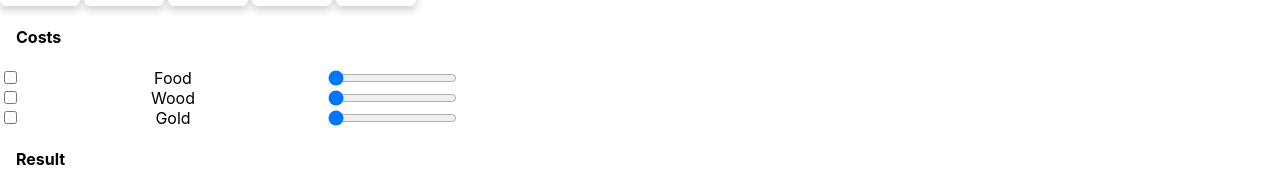
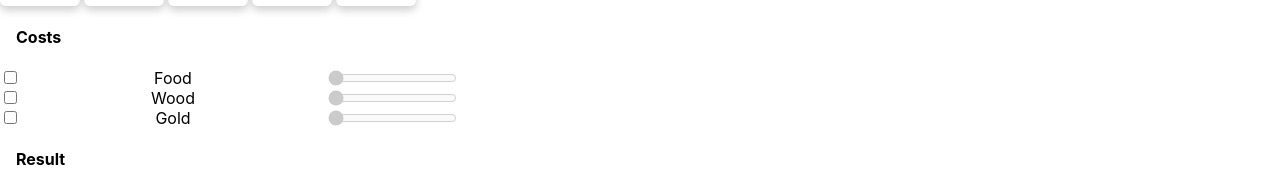
Before and after one commit to UtkuErdemir/React-Training-App, a React (Create React App) app: page /units in a window 1280 px wide. Shown: the part 162-338 px from the top of the page. Built offline with nearby package versions, Linux system fonts and the light colour scheme; no server answers.

Commit message:
Cost Filter is improved

```diff
--- a/src/pages/Units/components/CostFilter/index.jsx
+++ b/src/pages/Units/components/CostFilter/index.jsx
@@ -1,21 +1,33 @@
-import React from 'react'
+import React, { useState } from 'react'
 import Checkbox from '../../../../components/Checkbox'
 import Range from '../../../../components/Range'
 import PropTypes from 'prop-types'
 import './style.scss'
 
-function CostFilter ({ title, onChange }) {
+function CostFilter ({ title, onChange, removeFilter, max, min, value }) {
+  const [isActive, setIsActive] = useState(false)
+  const sendRange = value => {
+    if (isActive) onChange(title, value)
+  }
+  const onPress = (value) => {
+    removeFilter(title)
+    setIsActive(value)
+  }
   return (
     <div className='cost-filter-container'>
-        <Checkbox title={title}></Checkbox>
-        <Range></Range>
+        <Checkbox title={title} onPress={onPress} value={isActive}></Checkbox>
+        <Range max={max} min={min} value={value} onChange={sendRange} disabled={!isActive}></Range>
     </div>
   )
 }
 
 CostFilter.propTypes = {
   title: PropTypes.string,
-  onChange: PropTypes.func
+  onChange: PropTypes.func,
+  removeFilter: PropTypes.func,
+  max: PropTypes.number,
+  min: PropTypes.number,
+  value: PropTypes.string
 }
 
 export default CostFilter
```
